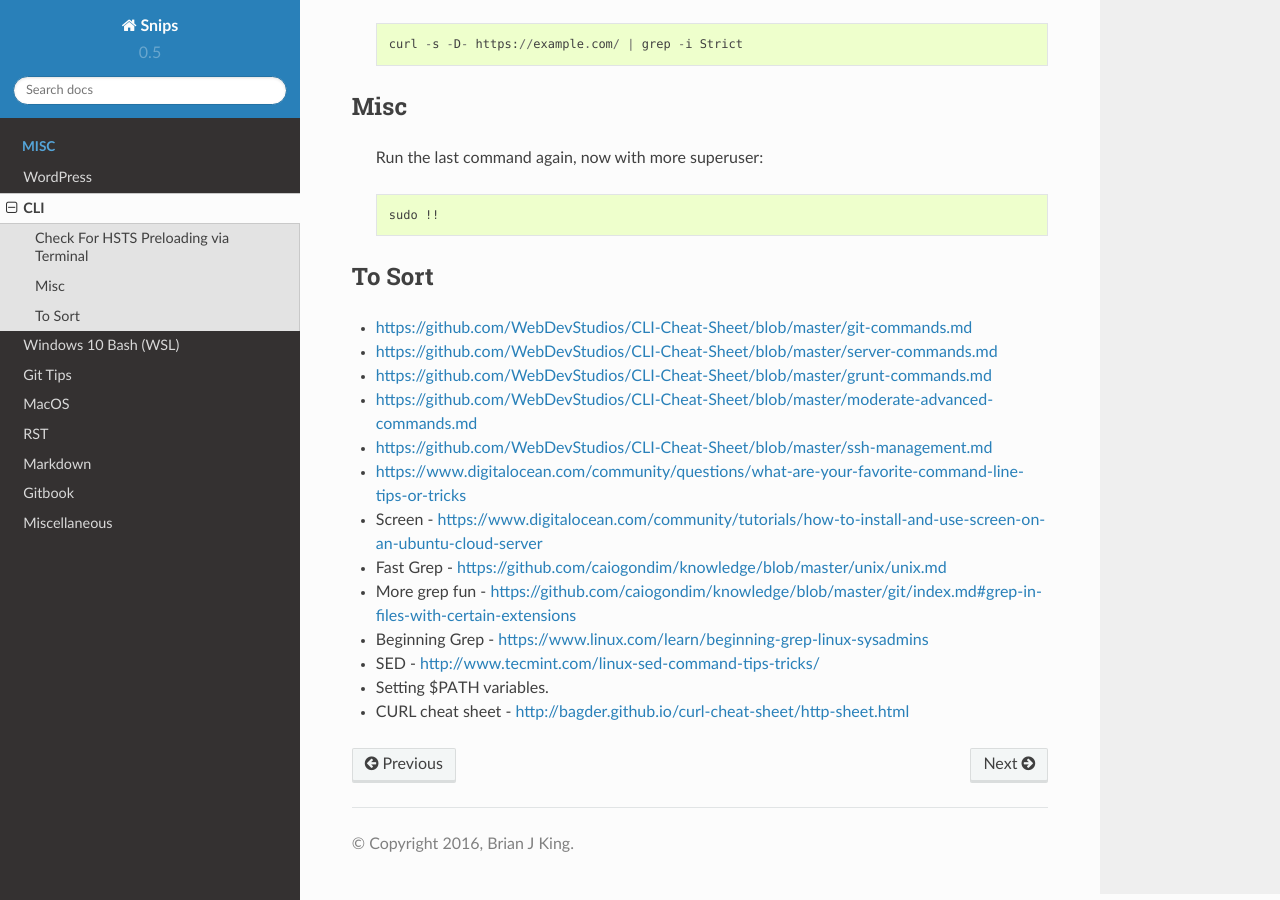
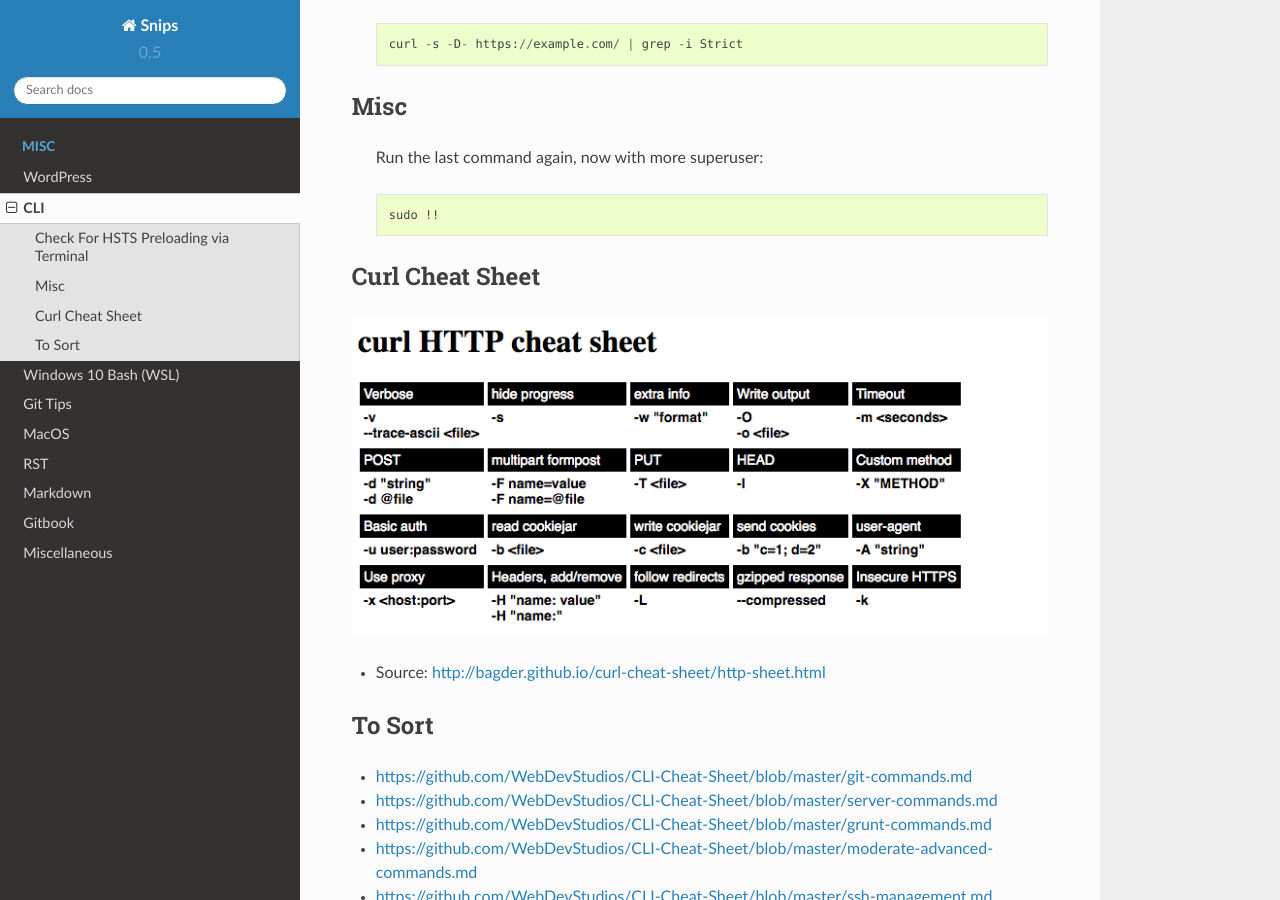
Before and after one commit to brianjking/knowledge, a Sphinx documentation site: the page built from source/cli.rst, in a window 1280 px wide and 900 px high, scrolled down 241 px. Built offline with Sphinx 7.4.7 and the Read the Docs theme 2.0.0, drawn with Linux system fonts in a browser that asks for light colours; formulas are drawn with MathJax 3.

Commit message:
Adding curl cheat sheet

```diff
--- a/source/cli.rst
+++ b/source/cli.rst
@@ -16,8 +16,12 @@
 
 	sudo !!
 
+Curl Cheat Sheet
+------------------------------------
 
+.. image:: curl-cheat-sheet.png
 
+* Source: http://bagder.github.io/curl-cheat-sheet/http-sheet.html
 
 To Sort
 -------------------------------
```
